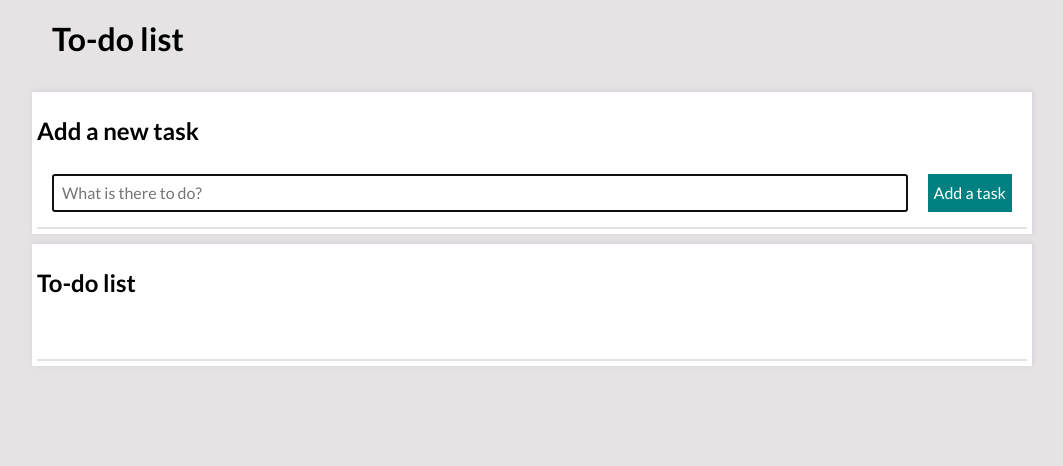
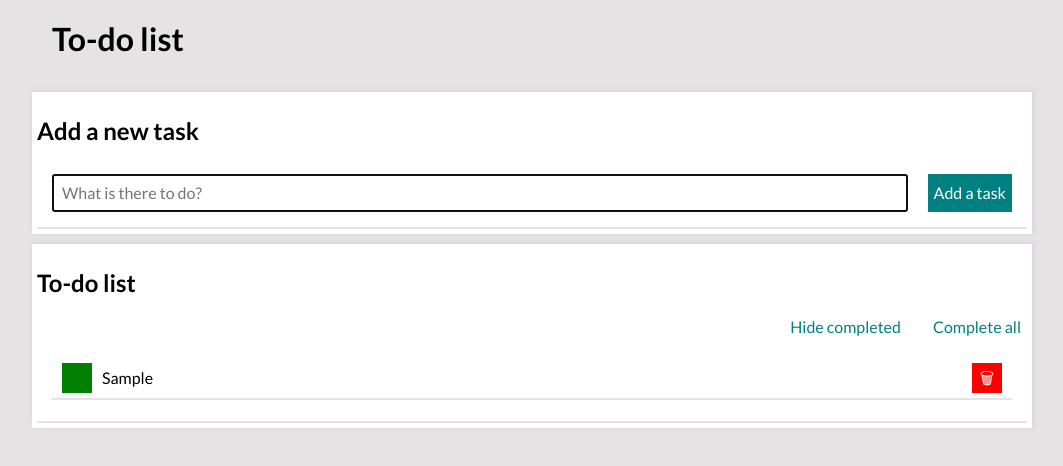
Before and after one commit to Sebastian092/todo-list-react, a React (Create React App) app: page / in a window 1280 px wide. Both pictures are taken after typing "Sample" into the empty fields and a click on the button "Add a task". Shown: the top 466 px of the page, without its empty margins (108-1171 px from the left). Built offline with nearby package versions, Linux system fonts and the light colour scheme.

Commit message:
new feature - redux

```diff
--- a/src/features/tasks/Buttons/index.js
+++ b/src/features/tasks/Buttons/index.js
@@ -1,10 +1,15 @@
-import { Button, TaskButtons } from "./styled"
+import { Button, TaskButtons } from "./styled";
+import { useSelector, useDispatch } from "react-redux";
+import { selectTasks, toggleHideDone } from "../../tasksSlice";
 
-const Buttons = ({ tasks, hideDone, toggleHideDone, setAllDone }) => (
+const Buttons = ({ setAllDone }) => {
+    const { tasks, hideDone } = useSelector(selectTasks);
+    const dispatch = useDispatch();
+    return (
         <TaskButtons>
             {tasks.length > 0 && (
                 <>
-                <Button onClick={toggleHideDone}>
+                    <Button onClick={() => dispatch(toggleHideDone())}>
                         {hideDone ? "Show" : "Hide"} completed
                     </Button>
                     <Button
@@ -16,6 +21,7 @@ const Buttons = ({ tasks, hideDone, toggleHideDone, setAllDone }) => (
                 </>
             )}
         </TaskButtons>
-);
+    )
+};
 
 export default Buttons;
--- a/src/features/tasks/Form/index.js
+++ b/src/features/tasks/Form/index.js
@@ -1,9 +1,14 @@
-import { useState, useRef } from 'react'
-import { Button, FormSection, Input } from "./styled"
+import { useState, useRef } from "react";
+import { Button, FormSection, Input } from "./styled";
+import { useDispatch } from "react-redux";
+import { addTask } from "../../tasksSlice";
+import { nanoid } from "@reduxjs/toolkit";
 
-const Form = ({ addNewTask }) => {
+const Form = () => {
   const [newTaskContent, setNewTaskContent] = useState("");
   const inputRef = useRef(null);
+
+  const dispatch = useDispatch();
 
   const fokusInput = () => {
     inputRef.current.focus();
@@ -14,9 +19,16 @@ const Form = ({ addNewTask }) => {
 
     const trimmedNewTaskContent = newTaskContent.trim();
 
-    if (trimmedNewTaskContent !== "") {
-      addNewTask(trimmedNewTaskContent);
+    if (!trimmedNewTaskContent) {
+      return;
     }
+
+    dispatch(addTask({
+      content: trimmedNewTaskContent,
+      done: false,
+      id: nanoid(),
+    }));
+
 
     setNewTaskContent("");
   };
--- a/src/features/tasks/Tasks.js
+++ b/src/features/tasks/Tasks.js
@@ -9,12 +9,9 @@ import { useSelector } from "react-redux";
 import { selectTasks } from "../tasksSlice";
 
 function Tasks() {
-
   const { tasks } = useSelector(selectTasks);
 
   const {
-    hideDone,
-    toggleHideDone,
     removeTask,
     toggleTaskDone,
     setAllDone,
@@ -32,17 +29,12 @@ function Tasks() {
       <Section
         title="To-do list"
         body={<TasksList
-          tasks={tasks}
-          hideDone={hideDone}
           removeTask={removeTask}
           toggleTaskDone={toggleTaskDone}
         />
         }
         extraHeaderContent={
           <Buttons
-            toggleHideDone={toggleHideDone}
-            tasks={tasks}
-            hideDone={hideDone}
             setAllDone={setAllDone}
           />
         }
--- a/src/features/tasks/TasksList/index.js
+++ b/src/features/tasks/TasksList/index.js
@@ -1,6 +1,10 @@
 import { List, Item, Content, ToggleDoneButton, RemoveButton } from "./styled";
+import { useSelector } from "react-redux";
+import { selectTasks } from "../../tasksSlice";
 
-const TasksList = ({ tasks, hideDone, removeTask, toggleTaskDone }) => (
+const TasksList = ({ removeTask, toggleTaskDone }) => {
+    const { tasks, hideDone} = useSelector(selectTasks);
+    return (
         <List>
             {tasks.map(task => (
                 <Item
@@ -23,6 +27,7 @@ const TasksList = ({ tasks, hideDone, removeTask, toggleTaskDone }) => (
                 </Item>
             ))}
         </List>
-);
+    )
+};
 
 export default TasksList;
--- a/src/features/tasks/TasksList/styled.js
+++ b/src/features/tasks/TasksList/styled.js
@@ -11,7 +11,7 @@ export const Item = styled.li`
     gap: 10px;
     align-items: center;
     border-bottom: solid 2px rgb(229, 227, 227);;
-    padding:5px 10px;
+    padding: 5px 10px;
 
     ${({ $hidden }) => $hidden && css`
     display: none;
@@ -53,7 +53,7 @@ export const RemoveButton = styled(Button)`
         filter: brightness(120%)
         }
 
-        &:active {
-            filter: brightness(130%)
+    &:active {
+        filter: brightness(130%)
         }
 `;
--- a/src/features/tasksSlice.js
+++ b/src/features/tasksSlice.js
@@ -3,15 +3,19 @@ import { createSlice } from "@reduxjs/toolkit";
 const tasksSlice = createSlice({
     name: "tasks",
     initialState: {
-        tasks: []
+        tasks: [],
+        hideDone: false,
     },
     reducers: {
         addTask: ({ tasks }, { payload }) => {
             tasks.push(payload);
         },
+        toggleHideDone: state => {
+            state.hideDone = !state.hideDone;
+        },
     },
 });
 
-export const { addTask } = tasksSlice.actions;
+export const { addTask, toggleHideDone } = tasksSlice.actions;
 export const selectTasks = state => state.tasks;
 export default tasksSlice.reducer;
--- a/src/index.js
+++ b/src/index.js
@@ -5,6 +5,7 @@ import App from "./App";
 import reportWebVitals from './reportWebVitals';
 import store from "./store";
 import { Provider } from "react-redux";
+
 
 const root = ReactDOM.createRoot(document.getElementById('root'));
 root.render(
--- a/src/useTasks.js
+++ b/src/useTasks.js
@@ -2,15 +2,11 @@ import { useState, useEffect } from "react";
 
 export const useTasks = () => {
     const [tasks, setTasks] = useState(JSON.parse(localStorage.getItem("tasks")) || []);
-    const [hideDone, setHideDone] = useState(false);
+
 
     useEffect(() => {
         localStorage.setItem("tasks", JSON.stringify(tasks))
     }, [tasks]);
-
-    const toggleHideDone = () => {
-        setHideDone(hideDone => !hideDone);
-    };
 
     const removeTask = (id) => {
         setTasks(tasks => tasks.filter(task => task.id !== id));
@@ -42,9 +38,6 @@ export const useTasks = () => {
     };
 
     return {
-        tasks,
-        hideDone,
-        toggleHideDone,
         removeTask,
         toggleTaskDone,
         setAllDone,
```
Lines whose indentation alone changed are shown as unchanged.
